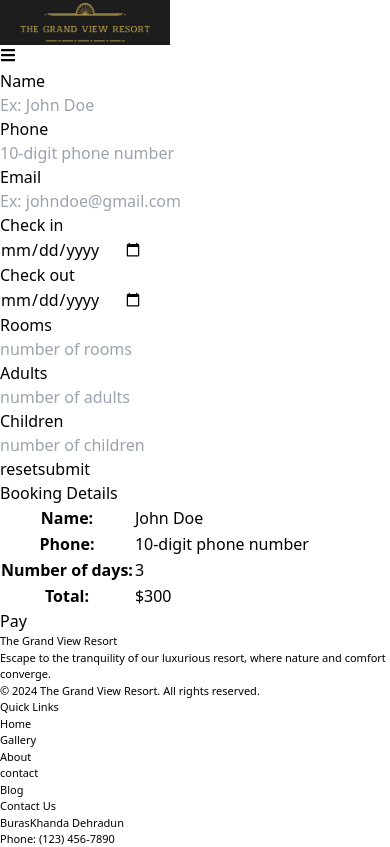
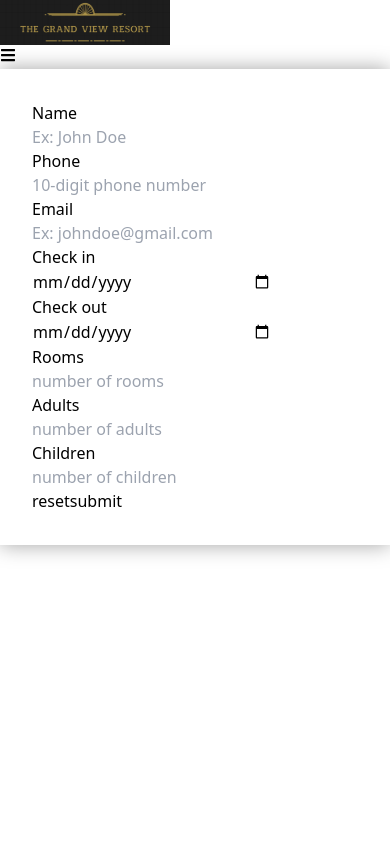
Before and after one commit to priyanshutariyal02/aaa-bbb-ccc-zzz, a React (Vite) app: page /booking in a window 390 px wide. Shown: the top 847 px of the page. Built offline with nearby package versions, Linux system fonts and the light colour scheme.

Commit message:
make booking responsive

```diff
--- a/src/index.css
+++ b/src/index.css
@@ -3,7 +3,7 @@
 @tailwind utilities;
 
 
-.main-container{
+.main-container {
     min-height: 100vh;
     display: flex;
     flex-direction: column;
@@ -61,7 +61,7 @@ header .nav-btn {
     opacity: 0;
 }
 
-footer{
+footer {
     margin-top: auto;
 }
 
@@ -87,9 +87,9 @@ footer{
         transform: translateY(-100vh);
 
     }
-    .nav-close-btn{
 
-    }
+    .nav-close-btn {}
+
     header .responsive_nav {
         transform: none;
     }
@@ -166,7 +166,7 @@ footer{
 
 
     /* gallery */
-    .gallery-img{
+    .gallery-img {
         grid-template-columns: 1fr;
     }
 
@@ -179,8 +179,46 @@ footer{
 
     /* About */
 
-    .about-section{
+    .about-section {
         flex-direction: column;
 
     }
+
+
+
+    .booking-page {
+        flex-direction: column;
+        height: auto;
+        width: auto;
+        gap: 12rem;
+    }
+
+    .booking-page .booking-container {
+        height: auto;
+        padding: 2rem;
+        box-shadow: 0px 0px 20px 0px #a3a3a3;
+
+    }
+
+    .booking-page input {
+        width: 15rem;
+    }
+
+    .booking-page .book-inp {
+        grid-template-columns: 1fr;
+    }
+
+    .booking-page form {
+        width: 100%;
+        min-height: 100vh;
+    }
+
+    .booking-page .booking-details {
+        width: 100%;
+        height: 100vh;
+        margin-top: 10rem;
+        border: none;
+        padding: 2rem;
+    }
+
 }
--- a/src/pages/Booking.jsx
+++ b/src/pages/Booking.jsx
@@ -2,12 +2,12 @@ import React from 'react'
 
 const Booking = () => {
     return (
-        <div className='w-full min-h-[100vh] pt-[10rem]'>
-            <div className='w-full h-screen flex '>
+        <div className='w-full min-h-[100vh] pt-[10rem] '>
+            <div className='w-full h-screen flex booking-page'>
                 {/* Form  */}
                 <form className='w-[60%] h-[70vh]'>
-                    <div className='container h-full shadow-xl flex flex-col gap-10 justify-center items-center bg-white'>
-                        <div className='grid grid-cols-2 gap-8 justify-center'>
+                    <div className='w-full h-full shadow-xl flex flex-col gap-10 justify-center items-center bg-white booking-container'>
+                        <div className='grid grid-cols-2 gap-8 justify-center book-inp'>
                             <div>
                                 <p className='text-black p-2 font-bold'>Name</p>
                                 <input type="text" name="name" id="name" placeholder='Ex: John Doe' className='border border-black w-[20rem] h-[3rem] px-3 outline-none rounded-lg' required />
@@ -18,7 +18,7 @@ const Booking = () => {
                             </div>
                         </div>
 
-                        <div className='grid grid-cols-2 gap-8 justify-center'>
+                        <div className='grid grid-cols-2 gap-8 justify-center book-inp'>
                             <div>
                                 <p className='text-black p-2 font-bold'>Email</p>
                                 <input type="email" name="email" id="email" placeholder='Ex: johndoe@gmail.com' className='border border-black w-[20rem] h-[3rem] px-3 outline-none rounded-lg' />
@@ -29,7 +29,7 @@ const Booking = () => {
                             </div>
                         </div>
 
-                        <div className='grid grid-cols-2 gap-8 justify-center'>
+                        <div className='grid grid-cols-2 gap-8 justify-center book-inp'>
                             <div>
                                 <p className='text-black p-2 font-bold'>Check out</p>
                                 <input type="date" name="checkout" id="checkout" className='border border-black w-[20rem] h-[3rem] px-3 outline-none rounded-lg' />
@@ -40,7 +40,7 @@ const Booking = () => {
                             </div>
                         </div>
 
-                        <div className='grid grid-cols-2 gap-8 justify-center'>
+                        <div className='grid grid-cols-2 gap-8 justify-center book-inp'>
                             <div>
                                 <p className='text-black p-2 font-bold'>Adults</p>
                                 <input type="number" name="adults" id="adults" placeholder='number of adults' className='border border-black w-[20rem] h-[3rem] px-3 outline-none rounded-lg' />
@@ -57,10 +57,11 @@ const Booking = () => {
 
 
                     </div>
+                </form>
 
-                </form>
-                <div className='w-[40%] h-[70%] border-4 border-black text-black'>
-                    <div className='container h-full shadow-xl flex flex-col gap-10 justify-center items-center'>
+                {/* Booking Details */}
+                <div className='w-[40%] h-[70%] border-4 border-black text-black booking-details'>
+                    <div className='container h-full flex flex-col gap-10 justify-center items-center'>
                         <h1 className='font-bold text-6xl mb-8'>Booking Details</h1>
                         <table className='border-collapse w-full grid items-center justify-center text-lg'>
                             <tbody>
```
